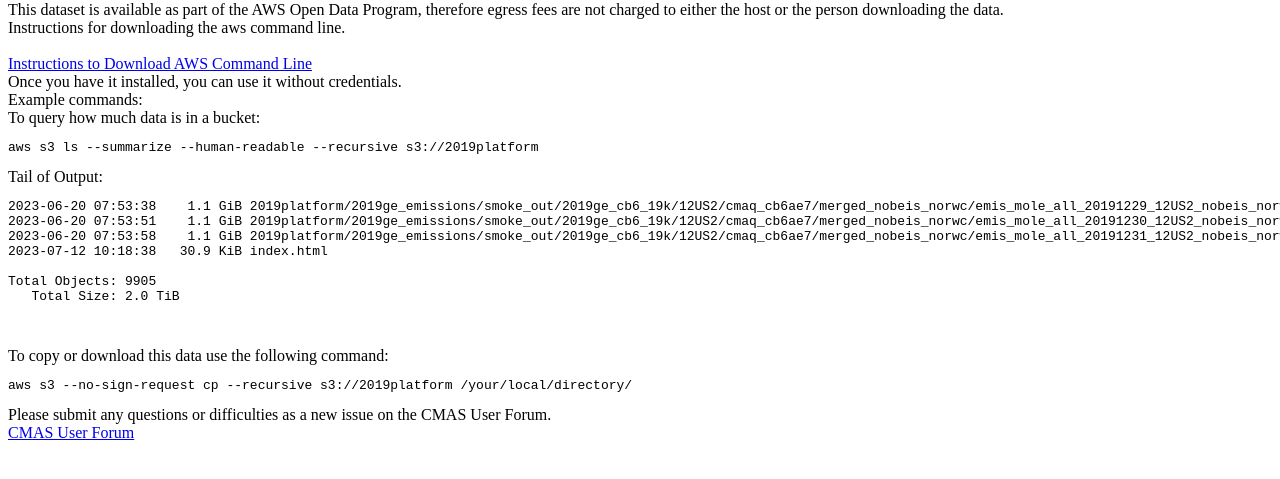
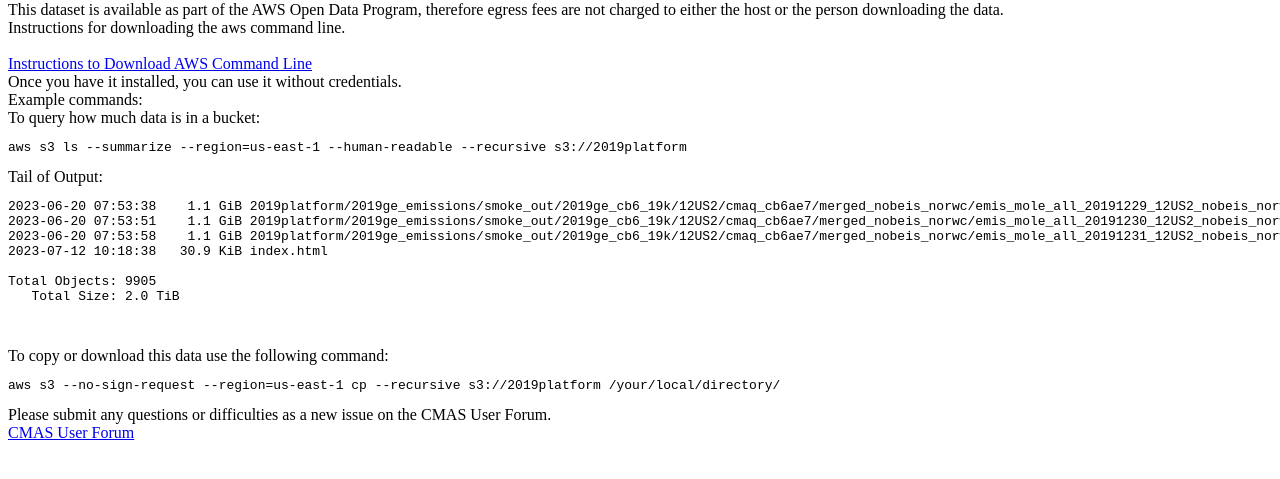
Before and after one commit to CMASCenter/cmas-datawarehouse-aws, a plain HTML site: page 2019platform/readme.html in a window 1280 px wide. Shown: the part 79-558 px from the top of the page. Drawn offline with Linux system fonts and the light colour scheme.

Commit message:
update to add region

```diff
--- a/2019platform/readme.html
+++ b/2019platform/readme.html
@@ -20,7 +20,7 @@ To query how much data is in a bucket: <br>
 
 
 <pre>
-aws s3 ls --summarize --human-readable --recursive s3://2019platform
+aws s3 ls --summarize --region=us-east-1 --human-readable --recursive s3://2019platform
 </pre>
 
 Tail of Output: <br>
@@ -40,7 +40,7 @@ Total Objects: 9905
 To copy or download this data use the following command:
 
 <pre>
-aws s3 --no-sign-request cp --recursive s3://2019platform /your/local/directory/
+aws s3 --no-sign-request --region=us-east-1 cp --recursive s3://2019platform /your/local/directory/
 </pre>
 
 Please submit any questions or difficulties as a new issue on the CMAS User Forum.<br>
```
